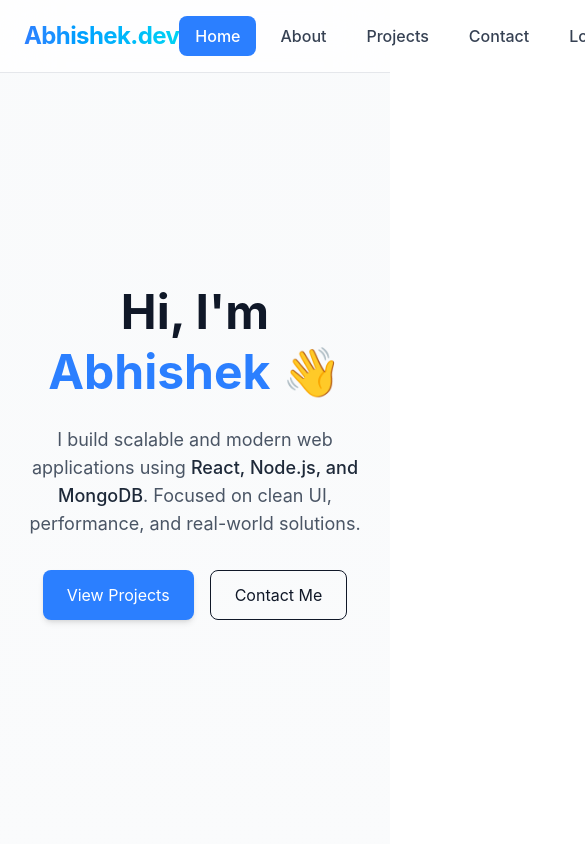
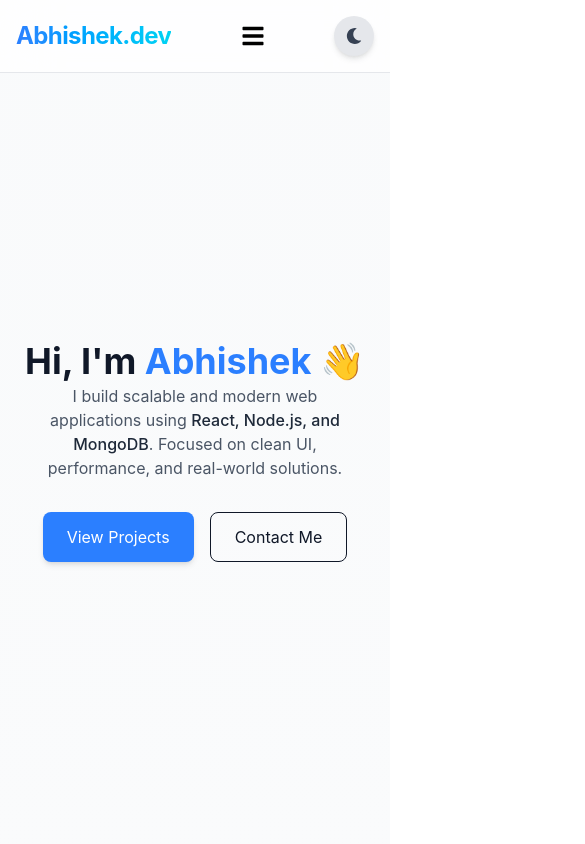
Before and after one commit to abhitiwari1258/Fullstack-Portfolio, a React (Vite) app in the folder client/: page / in a window 390 px wide. Shown: the top 844 px of the page, 585 px wide, since content can reach past the window. Built offline with nearby package versions, Linux system fonts and the light colour scheme; no server answers.

Commit message:
responsive

```diff
--- a/client/src/components/Navbar.jsx
+++ b/client/src/components/Navbar.jsx
@@ -2,12 +2,13 @@ import React from "react";
 import { NavLink } from "react-router-dom";
 // import { useTheme } from "../context/ThemeContext";
 
-import { useContext } from "react";
+import { useContext, useState } from "react";
 import { ThemeContext } from "../context/ThemeContext";
 
-import { FaMoon, FaSun } from "react-icons/fa";
+import { FaMoon, FaSun, FaBars, FaTimes } from "react-icons/fa";
 
 const Navbar = () => {
+  const [menuOpen, setMenuOpen] = useState(false);
   const { darkMode, toggleTheme } = useContext(ThemeContext);
 
   const baseStyle =
@@ -26,12 +27,12 @@ const Navbar = () => {
     transition-all duration-300
   "
     >
-      <div className="max-w-6xl mx-auto flex justify-between items-center px-6 py-4">
+      <div className="max-w-6xl mx-auto flex justify-between items-center px-4 md:px-6 py-4">
         <h2 className="text-2xl font-bold tracking-tight bg-gradient-to-r from-blue-500 to-cyan-400 bg-clip-text text-transparent">
           Abhishek.dev
         </h2>
 
-        <div className="flex gap-2">
+        <div className="hidden md:flex gap-2">
           <NavLink
             to="/"
             className={({ isActive }) =>
@@ -78,11 +79,42 @@ const Navbar = () => {
           </NavLink>
         </div>
 
+        {menuOpen && (
+          <div className="md:hidden flex flex-col gap-2 px-4 pb-4">
+            <NavLink to="/" onClick={() => setMenuOpen(false)}>
+              Home
+            </NavLink>
+
+            <NavLink to="/about" onClick={() => setMenuOpen(false)}>
+              About
+            </NavLink>
+
+            <NavLink to="/projects" onClick={() => setMenuOpen(false)}>
+              Projects
+            </NavLink>
+
+            <NavLink to="/contact" onClick={() => setMenuOpen(false)}>
+              Contact
+            </NavLink>
+
+            <NavLink to="/login" onClick={() => setMenuOpen(false)}>
+              Login
+            </NavLink>
+          </div>
+        )}
+
+        <button
+          onClick={() => setMenuOpen(!menuOpen)}
+          className="md:hidden text-2xl"
+        >
+          {menuOpen ? <FaTimes /> : <FaBars />}
+        </button>
+
         <button
           onClick={toggleTheme}
           className="bg-gray-200 dark:bg-gray-800
-  text-gray-700 dark:text-white p-3 rounded-full
-hover:scale-110 hover:rotate-12 shadow-md transition duration-300"
+          text-gray-700 dark:text-white p-3 rounded-full
+        hover:scale-110 hover:rotate-12 shadow-md transition duration-300"
         >
           {darkMode ? <FaSun /> : <FaMoon />}
         </button>
--- a/client/src/pages/Admin.jsx
+++ b/client/src/pages/Admin.jsx
@@ -48,7 +48,7 @@ const Admin = () => {
 
       toast.error("Session expired. Please login again");
 
-      navigate("/login");
+      navigate("/");
     }, remainingTime);
 
     return () => clearTimeout(timer);
--- a/client/src/pages/Home.jsx
+++ b/client/src/pages/Home.jsx
@@ -60,11 +60,11 @@ const Home = () => {
     >
       {/* hero */}
       <section className="flex flex-col items-center justify-center min-h-[80vh] text-center">
-        <h1 className="text-5xl md:text-6xl font-bold leading-tight mb-6">
+        <h1 className="text-4xl sm:text-5xl md:text-6xl font-bold leading-tight">
           Hi, I'm <span className="text-blue-500">Abhishek</span> 👋
         </h1>
 
-        <p className="text-gray-600 text-lg md:text-xl max-w-2xl mb-8">
+        <p className="text-gray-600 dark:text-gray-400 text-base sm:text-lg md:text-xl max-w-2xl mb-8 px-4">
           I build scalable and modern web applications using{" "}
           <span className="font-medium text-gray-800">
             React, Node.js, and MongoDB
```
Also changed, not shown: 1 other file (tests, documents, lock files or other folders).
